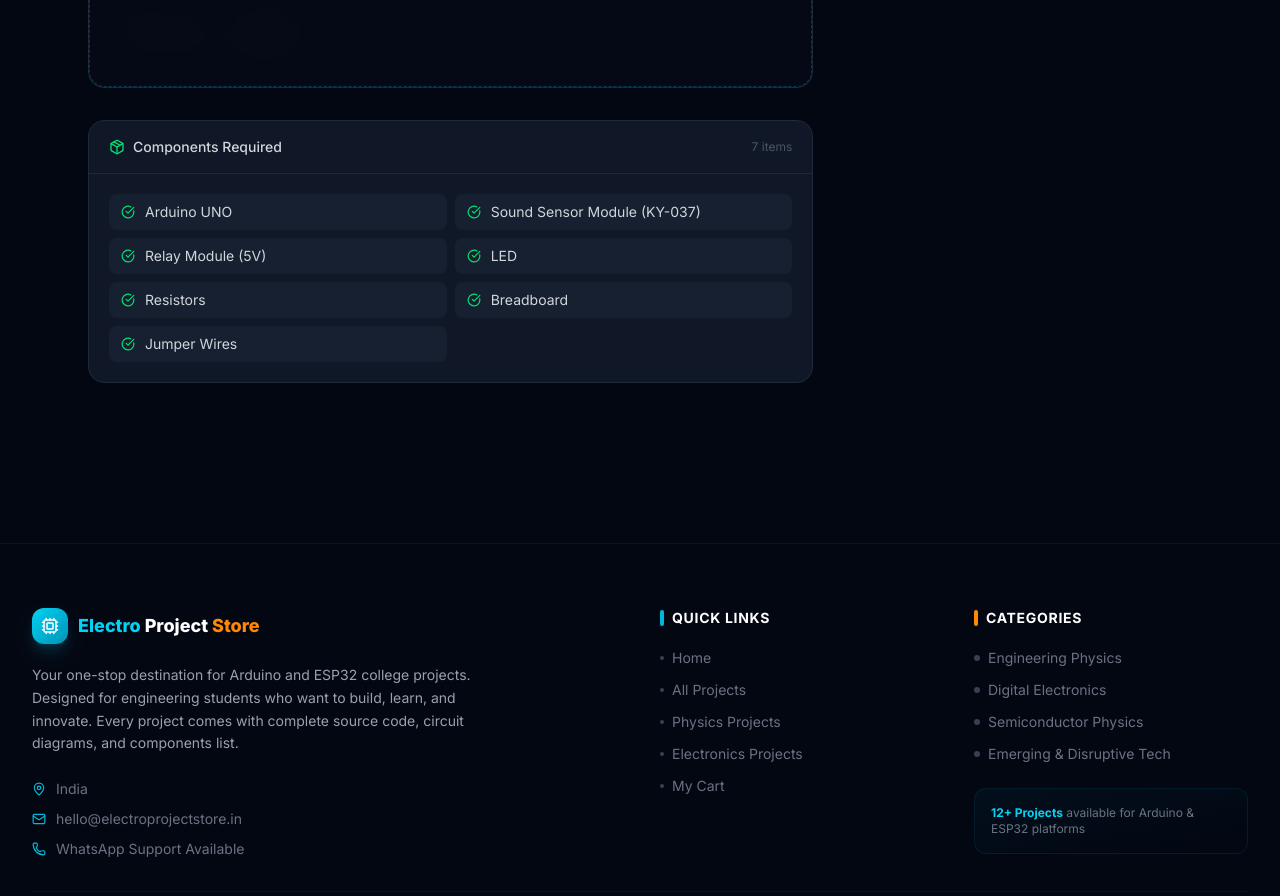
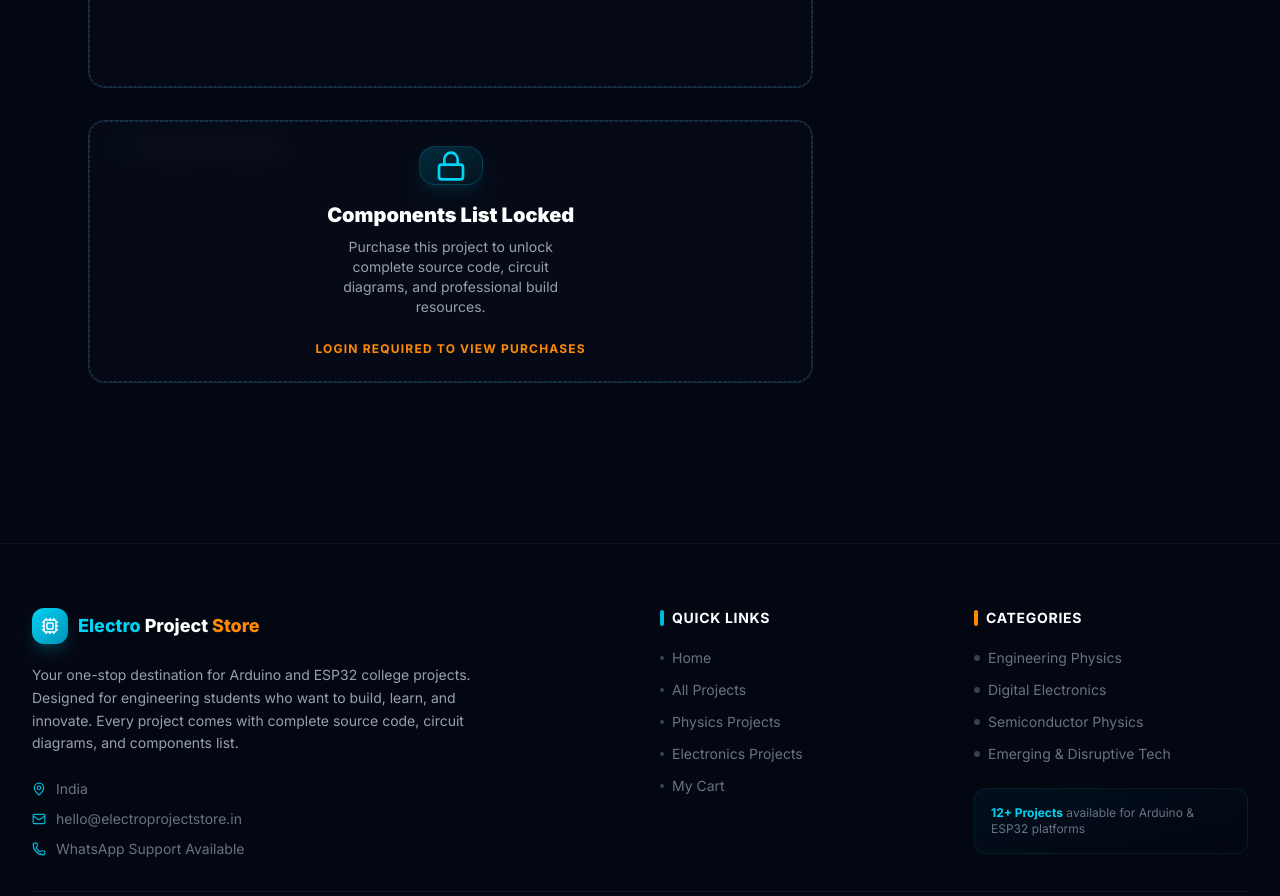
Before and after one commit to abhaymalan360/electro-project-store, a Next.js app: page /projects/clap-switch-arduino in a window 1280 px wide. Shown: the part 1600-2496 px from the top of the page. Built offline with nearby package versions, Linux system fonts and the light colour scheme; no server answers.

Commit message:
Extend Purchase to Unlock to Components Required section

```diff
--- a/app/projects/[slug]/page.tsx
+++ b/app/projects/[slug]/page.tsx
@@ -176,13 +176,14 @@ function ProjectDetailClient({ slug }: { slug: string }) {
             </div>
 
             {/* Components */}
-            <div className="bg-gray-900 border border-gray-800 rounded-2xl overflow-hidden">
+            <div className="bg-gray-900 border border-gray-800 rounded-2xl overflow-hidden relative">
+              {!isPurchased && <LockedOverlay title="Components List" />}
               <div className="flex items-center gap-2 px-5 py-4 border-b border-gray-800">
                 <Package size={16} className="text-green-400" />
                 <span className="text-sm font-medium text-gray-300">Components Required</span>
                 <span className="ml-auto text-xs text-gray-600 font-mono">{project.components.length} items</span>
               </div>
-              <div className="p-5 grid grid-cols-1 sm:grid-cols-2 gap-2">
+              <div className={`p-5 grid grid-cols-1 sm:grid-cols-2 gap-2 ${!isPurchased ? 'blur-md select-none opacity-20' : ''}`}>
                 {project.components.map((comp, i) => (
                   <div key={i} className="flex items-center gap-2.5 py-2 px-3 bg-gray-800/50 rounded-lg">
                     <CheckCircle size={14} className="text-green-400 flex-shrink-0" />
```
